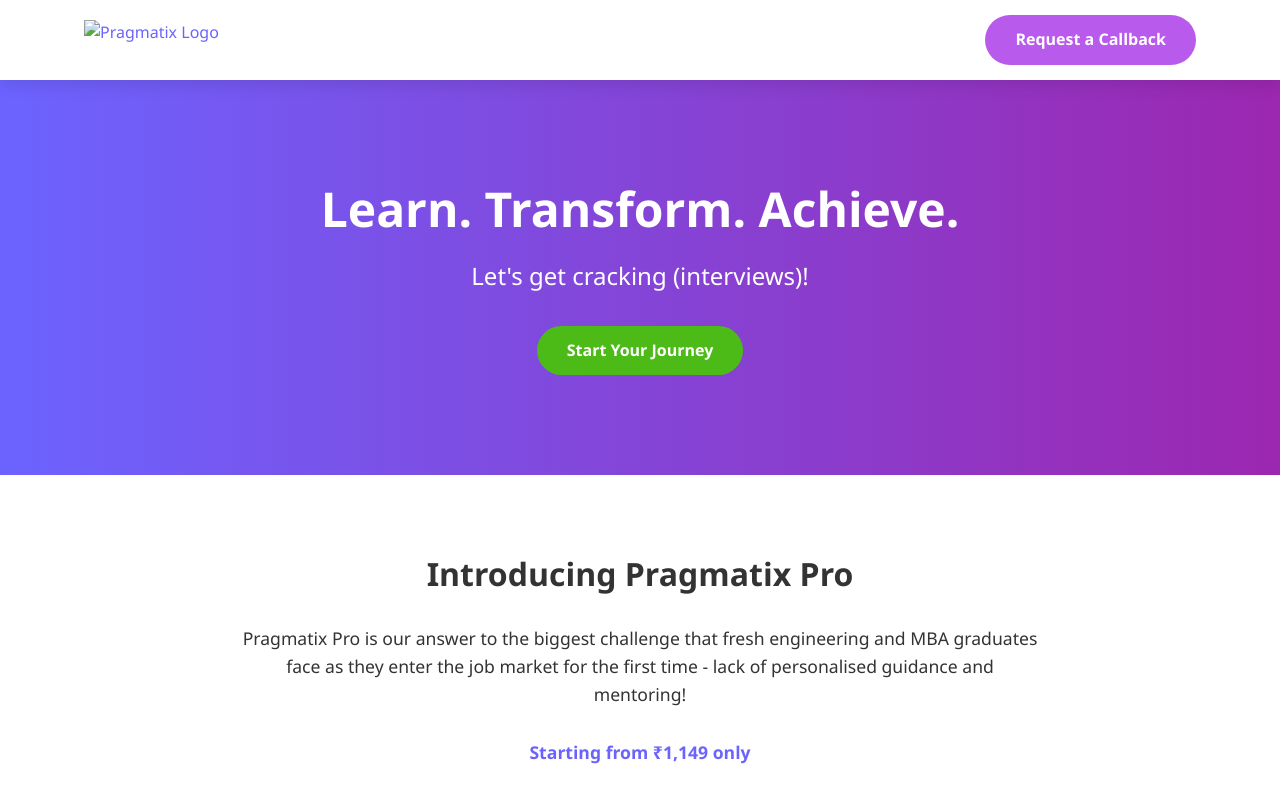
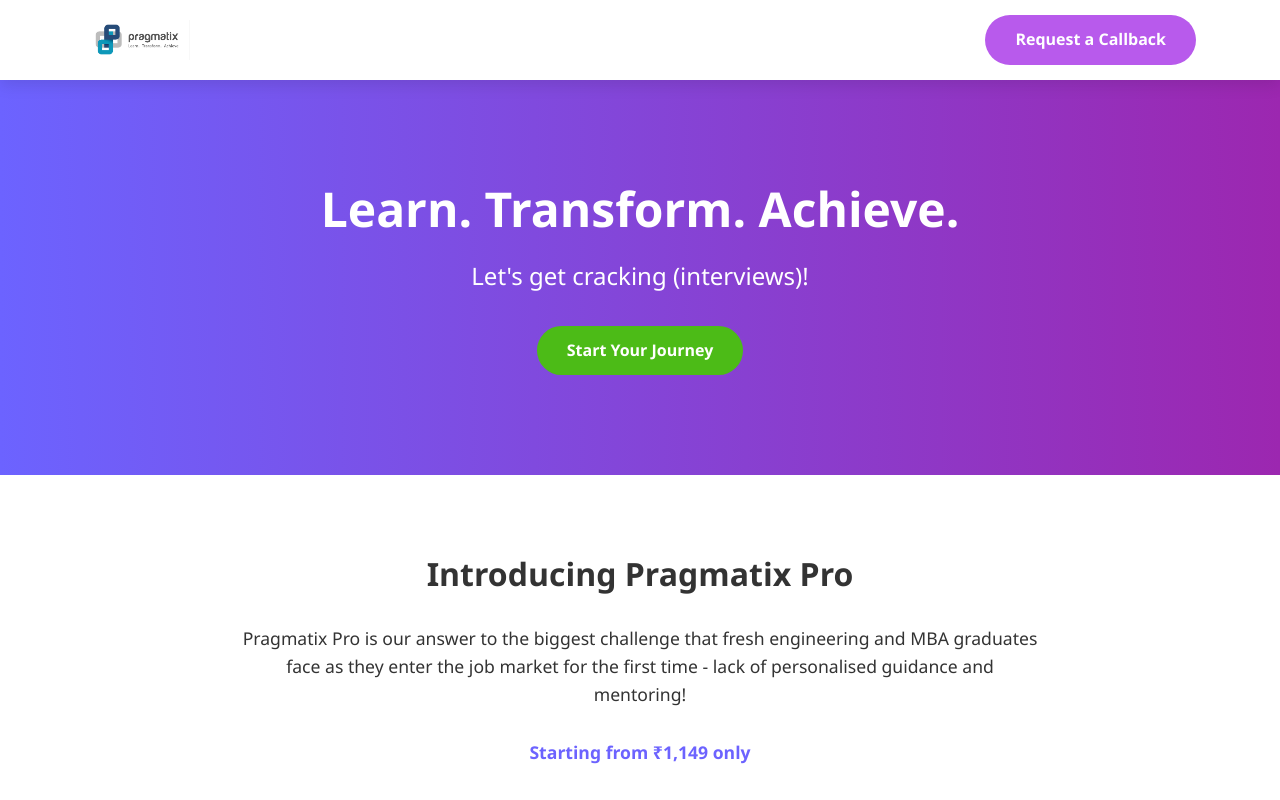
Before and after one commit to PragmatixCTO/Pragmatix-Website-2.0-v1, a plain HTML site: page index.html in a window 1280 px wide. Shown: the top 800 px of the page. Drawn offline with Linux system fonts and the light colour scheme.

Commit message:
logo attempt 2

```diff
--- a/index.html
+++ b/index.html
@@ -13,7 +13,7 @@
         <div class="container">
             <div class="logo">
                 <a href="index.html">
-                    <img src="logo.png" alt="Pragmatix Logo">
+                    <img src="images/logo.png" alt="Pragmatix Logo">
 
                 </a>
             </div>
@@ -157,7 +157,7 @@
         <div class="container">
             <div class="footer-content">
                 <div class="footer-logo">
-                    <img src="logo.png" alt="Pragmatix Logo">
+                    <img src="images/logo.png" alt="Pragmatix Logo">
 
                 </div>
             <div class="footer-bottom">
```
Also changed, not shown: journey.html (+2 -2 lines).
